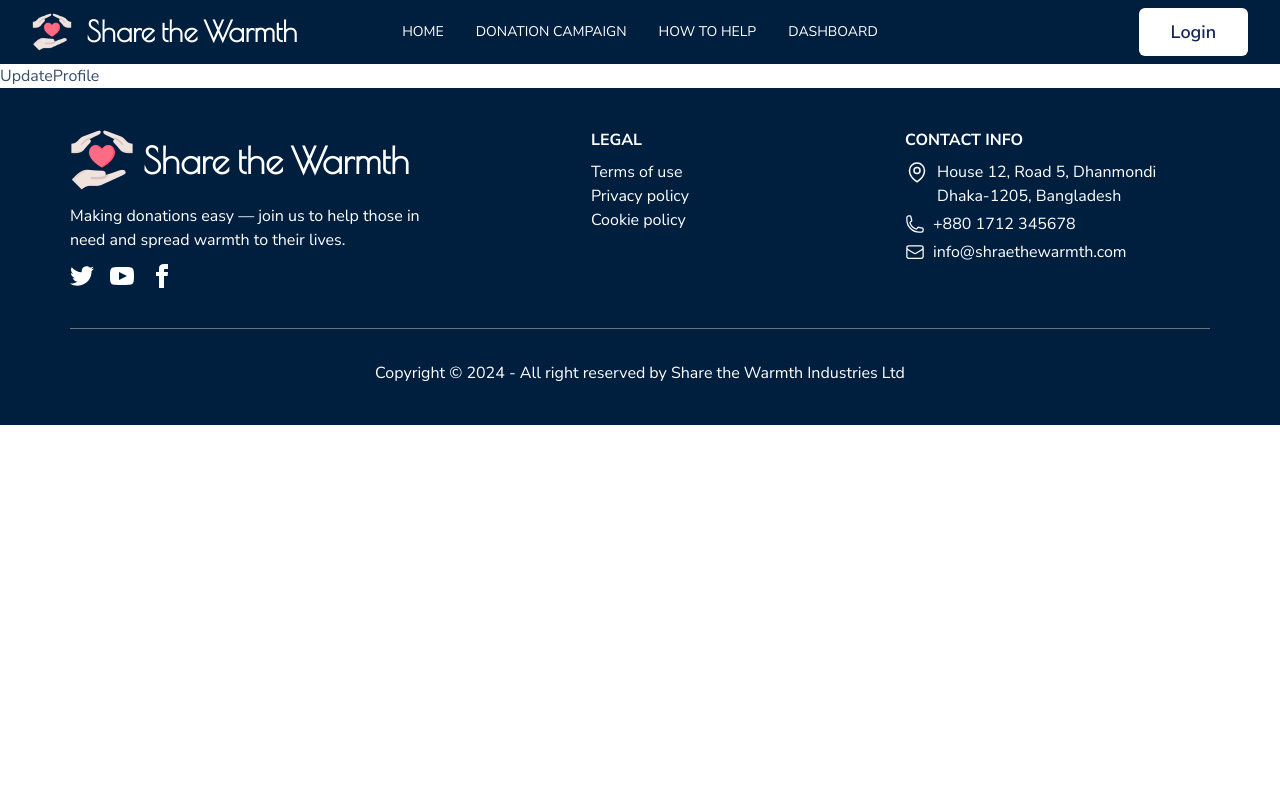
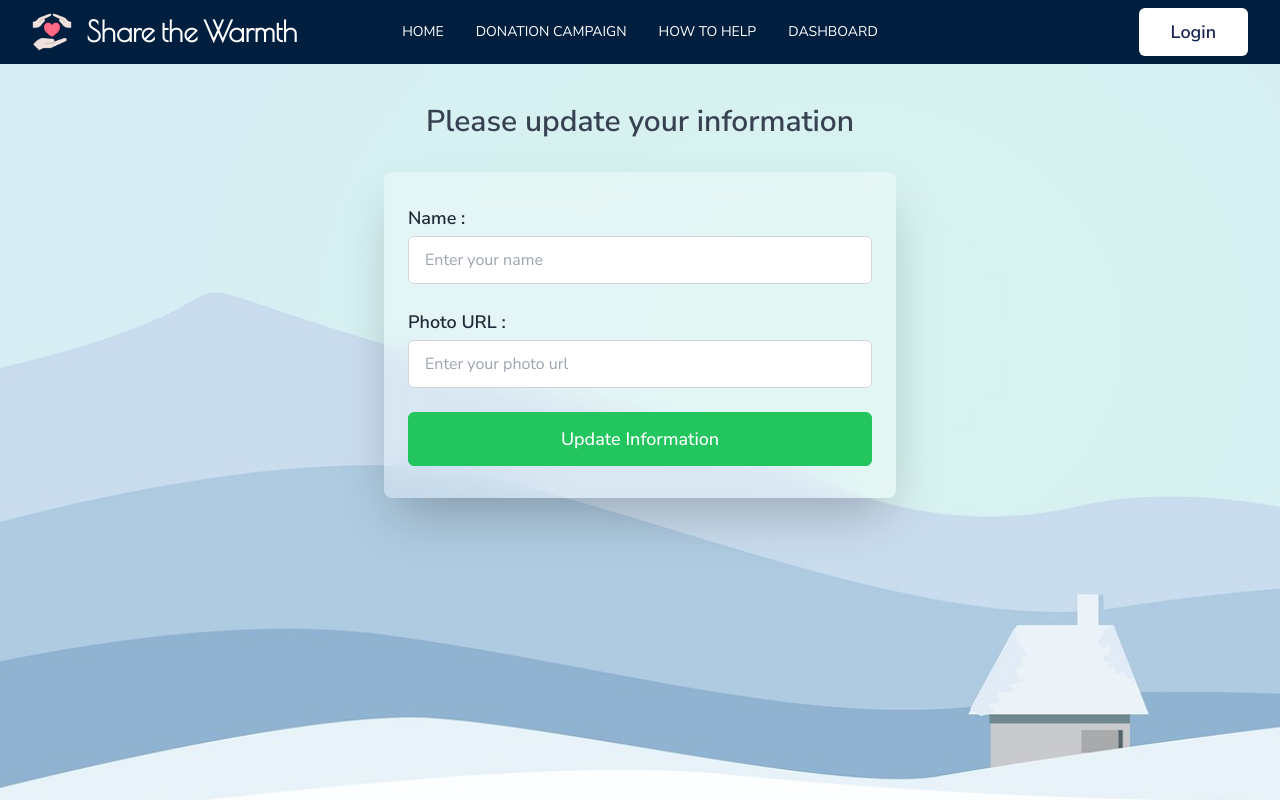
Before and after one commit to Nabilabintaakter/ShareTheWarmth, a React (Vite) app: page /updateProfile in a window 1280 px wide. Shown: the top 800 px of the page. Built offline with nearby package versions, Linux system fonts and the light colour scheme; no server answers; a web font is replaced by a local one.

Commit message:
implemented user profile update with Firebase integration and navigation to dashboard

```diff
--- a/src/components/Dashboard/Dashboard.jsx
+++ b/src/components/Dashboard/Dashboard.jsx
@@ -34,11 +34,11 @@ const Dashboard = () => {
             backgroundSize: 'cover',
             backgroundRepeat: 'no-repeat',
         }} className="pt-5 pb-12 lg:pt-10 lg:pb-16 flex justify-center items-center">
-            <div className="flex flex-col items-center space-y-8">
+            <div className="flex flex-col items-center space-y-8 w-[90%] md:w-[80%] mx-auto">
                 <h1 className="text-center text-3xl font-medium text-blue-950 font-playfair">
                     Welcome, {user?.displayName}!
                 </h1>
-                <div className="card card-compact bg-white rounded-md w-[90%] md:w-[80%] shadow-md relative">
+                <div className="card card-compact bg-white rounded-md w-[80%] md:w-[70%] lg:w-[40%] max-w-3xl shadow-md relative">
                     <figure>
                         <img
                             src={cover}
--- a/src/components/ForgetPass/ForgetPass.jsx
+++ b/src/components/ForgetPass/ForgetPass.jsx
@@ -28,7 +28,7 @@ const ForgetPass = () => {
 
     return (
         <div
-            className="py-16 lg:py-24 relative flex flex-col items-center min-h-screen"
+            className="pt-5 pb-12 lg:pt-10 lg:pb-16 relative flex flex-col items-center min-h-screen"
             style={{
                 backgroundImage: `url(${bg})`,
                 backgroundPosition: 'center',
@@ -37,7 +37,7 @@ const ForgetPass = () => {
             }}
         >
             <div className="text-center mb-8">
-                <p className="text-2xl lg:text-3xl font-semibold text-gray-700">Please reset your password</p>
+                <p className="text-2xl lg:text-3xl text-center font-semibold text-gray-700">Please reset your password</p>
             </div>
             <div className="bg-white/30 backdrop-blur-lg shadow-2xl rounded-lg w-[90%] md:w-[60%] lg:w-[40%] px-6 py-8 max-w-xl">
                 <form onSubmit={handleSubmit} className="space-y-6">
--- a/src/components/UpdateProfile/UpdateProfile.jsx
+++ b/src/components/UpdateProfile/UpdateProfile.jsx
@@ -1,9 +1,93 @@
-import React from 'react';
+import bg from '../../assets/how-bg-3.jpg';
+import { useContext, useState } from 'react';
+import { AuthContext } from '../AuthProvider/AuthProvider';
+import { useNavigate } from 'react-router-dom';
+import { toast, ToastContainer } from 'react-toastify';
+import "react-toastify/dist/ReactToastify.css";
 
 const UpdateProfile = () => {
+    const { handleUpdateProfile,setLoading } = useContext(AuthContext);
+    const navigate = useNavigate();
+    const [error, setError]= useState();
+
+    const handleSubmit = (e) => {
+        setError('')
+        e.preventDefault();
+        const name = e.target.name.value;
+        const photo = e.target.photo.value;
+        const imageRegex = /(https?:\/\/.*\.(?:png|jpg|jpeg|gif|bmp|webp|svg)(\?.*)?(#.*)?)$/i;
+
+        if (!imageRegex.test(photo)) {
+            setError("Invalid photo URL. Please provide a valid image link.");
+            return;
+        }
+
+
+        handleUpdateProfile(name,photo)
+            .then(() => {
+                setLoading(false);
+                toast.success("Profile updated successfully! Redirecting to your dashboard...", {
+                    position: "top-center"
+                });
+                setTimeout(()=>{
+                    navigate('/dashboard')
+                },2500)
+            })
+            .catch(() => {
+                toast.error("Failed to update profile. Please try again.", {
+                    position: "top-center"
+                });
+            })
+
+    };
+
     return (
-        <div>
-            UpdateProfile
+        <div
+            className="pt-5 pb-12 lg:pt-10 lg:pb-16 relative flex flex-col items-center min-h-screen"
+            style={{
+                backgroundImage: `url(${bg})`,
+                backgroundPosition: 'center',
+                backgroundSize: 'cover',
+                backgroundRepeat: 'no-repeat',
+            }}
+        >
+            <div className="text-center mb-8">
+                <p className="text-2xl lg:text-3xl text-center font-semibold text-gray-700">Please update your information</p>
+            </div>
+            <div className="bg-white/30 backdrop-blur-lg shadow-2xl rounded-lg w-[90%] md:w-[60%] lg:w-[40%] px-6 py-8 max-w-xl">
+                <form onSubmit={handleSubmit} className="space-y-6">
+                    <div className="form-control">
+                        <label className="block text-lg font-semibold text-gray-800 mb-1">Name :</label>
+                        <input
+                            type="text"
+                            name="name"
+                            placeholder="Enter your name"
+                            className="input input-bordered w-full py-3 px-4 rounded-md border border-gray-300 focus:ring-2 focus:ring-blue-400 focus:outline-none"
+                            required
+                        />
+                    </div>
+                    <div className="form-control">
+                        <label className="block text-lg font-semibold text-gray-800 mb-1">Photo URL :</label>
+                        <input
+                            type="text"
+                            name="photo"
+                            placeholder="Enter your photo url"
+                            className="input input-bordered w-full py-3 px-4 rounded-md border border-gray-300 focus:ring-2 focus:ring-blue-400 focus:outline-none"
+                            required
+                        />
+                    </div>
+                    {error && <p className='text-red-500 font-medium text-lg'>{error}</p>}
+                    <div className="form-control">
+                        <button
+                            type="submit"
+                            className="flex items-center justify-center gap-3 bg-green-500 text-white py-3 rounded-md text-lg font-medium border-[1px] border-green-500 hover:bg-white hover:border hover:border-green-500 hover:text-green-500 hover:font-bold transition-all duration-300"
+                        >
+                           Update Information
+                        </button>
+                    </div>
+                </form>
+            </div>
+            <ToastContainer autoClose={2000} />
         </div>
     );
 };
```
